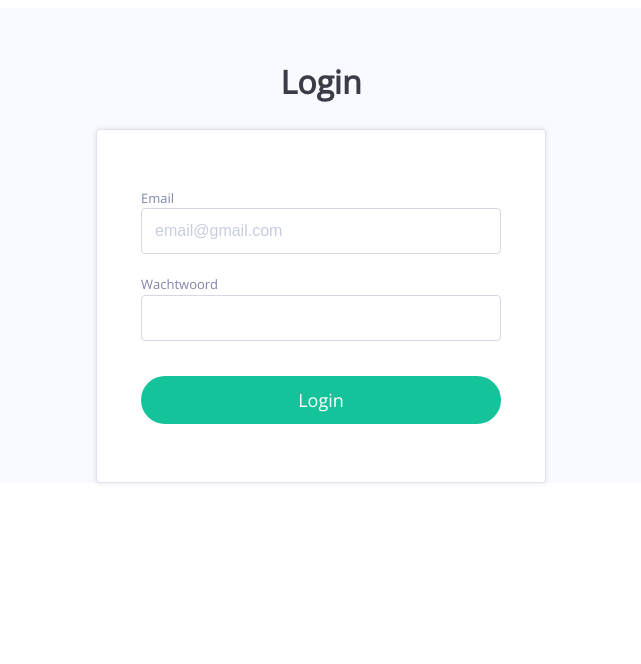
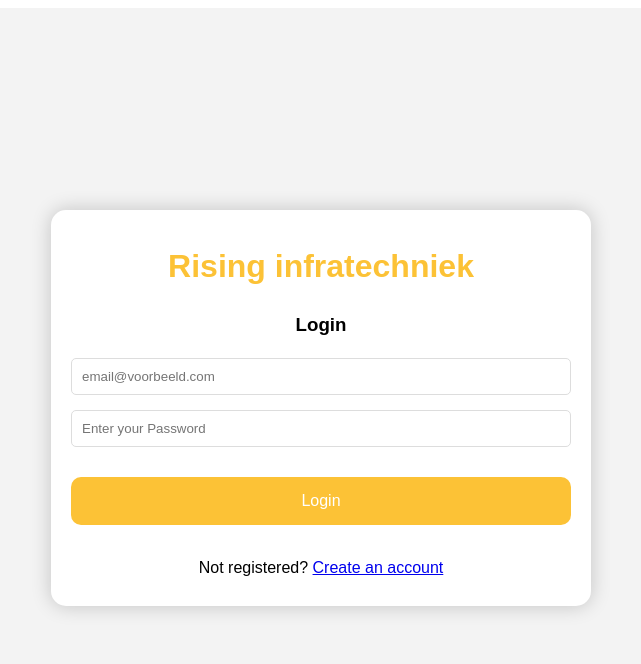
Before and after one commit to DevHelio/risinginfra_CRM, a SvelteKit app: page / in a window 1280 px wide. Shown: the top 664 px of the page, without its empty margins (319-960 px from the left). Built offline with nearby package versions, Linux system fonts and the light colour scheme.

Commit message:
Inlogsysteem update: nieuwe front-end (login pagina)

```diff
--- a/src/routes/+page.svelte
+++ b/src/routes/+page.svelte
@@ -2,113 +2,104 @@
   export let form;
 </script>
 
-<div class="testloginpage">
-  <h1>Login</h1>
-  <form method="POST">
-    <div class="row">
-      <label for="email">Email</label>
+<div class="loginPageWrapper">
+  <div class="main">
+    <h1>Rising infratechniek</h1>
+    <h3>Login</h3>
+    <form method="POST">
+      <label for="first"></label>
       <input
         type="email"
+        id="first"
         name="email"
-        autocomplete="off"
-        placeholder="email@gmail.com"
+        autocomplete="on"
+        placeholder="email@voorbeeld.com"
+        required
       />
-    </div>
-    <div class="row">
-      <label for="password">Wachtwoord</label>
-      <input type="password" name="password" />
-    </div>
-    <button type="submit">Login</button>
-  </form>
+
+      <label for="password"> </label>
+      <input
+        type="password"
+        id="password"
+        name="password"
+        placeholder="Enter your Password"
+        required
+      />
+
+      <div class="wrap">
+        <button type="submit">Login</button>
+      </div>
+    </form>
+    <p>
+      Not registered?
+      <a href="?"> Create an account </a>
+    </p>
+  </div>
 </div>
 
 <style>
-  @import url("https://fonts.googleapis.com/css?family=Open+Sans&display=swap");
+  .loginPageWrapper {
+    display: flex;
+    align-items: center;
+    justify-content: center;
+    font-family: sans-serif;
+    line-height: 1.5;
+    min-height: 100vh;
+    background: #f3f3f3;
+    flex-direction: column;
+    margin: 0;
+  }
 
-  .testloginpage {
-    font-family: "Open Sans", sans-serif;
-    background: #f9faff;
-    color: #3a3c47;
-    line-height: 1.6;
-    display: flex;
-    flex-direction: column;
-    align-items: center;
-    margin: 0;
-    padding: 0;
+  .main {
+    background-color: #fff;
+    border-radius: 15px;
+    box-shadow: 0 0 20px rgba(0, 0, 0, 0.2);
+    padding: 10px 20px;
+    transition: transform 0.2s;
+    width: 500px;
+    text-align: center;
   }
 
   h1 {
-    margin-top: 48px;
+    color: #fcc236;
   }
 
-  form {
-    background: #fff;
-    max-width: 360px;
+  label {
+    display: block;
     width: 100%;
-    padding: 58px 44px;
-    border: 1px solid #e1e2f0;
-    border-radius: 4px;
-    box-shadow: 0 0 5px 0 rgba(42, 45, 48, 0.12);
-    transition: all 0.3s ease;
+    margin-top: 10px;
+    margin-bottom: 5px;
+    text-align: left;
+    color: #555;
+    font-weight: bold;
   }
 
-  .row {
-    display: flex;
-    flex-direction: column;
-    margin-bottom: 20px;
-  }
-
-  .row label {
-    font-size: 13px;
-    color: #8086a9;
-  }
-
-  .row input {
-    flex: 1;
-    padding: 13px;
-    border: 1px solid #d6d8e6;
-    border-radius: 4px;
-    font-size: 16px;
-    transition: all 0.2s ease-out;
-  }
-
-  .row input:focus {
-    outline: none;
-    box-shadow: inset 2px 2px 5px 0 rgba(42, 45, 48, 0.12);
-  }
-
-  .row input::placeholder {
-    color: #c8cddf;
+  input {
+    display: block;
+    width: 100%;
+    margin-bottom: 15px;
+    padding: 10px;
+    box-sizing: border-box;
+    border: 1px solid #ddd;
+    border-radius: 5px;
   }
 
   button {
+    padding: 15px;
+    border-radius: 10px;
+    margin-top: 15px;
+    margin-bottom: 15px;
+    border: none;
+    color: white;
+    cursor: pointer;
+    background-color: #fcc236;
     width: 100%;
-    padding: 12px;
-    font-size: 18px;
-    background: #15c39a;
-    color: #fff;
-    border: none;
-    border-radius: 100px;
-    cursor: pointer;
-    font-family: "Open Sans", sans-serif;
-    margin-top: 15px;
-    transition: background 0.2s ease-out;
+    font-size: 16px;
   }
 
-  button:hover {
-    background: #55d3ac;
-  }
-
-  @media (max-width: 458px) {
-    .testloginpage {
-      margin: 0 18px;
-    }
-
-    form {
-      background: #f9faff;
-      border: none;
-      box-shadow: none;
-      padding: 20px 0;
-    }
+  .wrap {
+    display: flex;
+    justify-content: center;
+    align-items: center;
   }
 </style>
--- a/src/routes/succes.svelte
+++ /dev/null
@@ -1 +0,0 @@
-<h1>U logged in</h1>
--- a/src/routes/succes/+page.svelte
+++ /dev/null
@@ -1 +0,0 @@
-<h1>hi</h1>
--- /dev/null
+++ b/src/routes/view/admin/+page.svelte
@@ -0,0 +1 @@
+<h1>Admin view</h1>
--- /dev/null
+++ b/src/routes/view/beheerder/+page.svelte
@@ -0,0 +1 @@
+<h1>Beheerder view</h1>
--- /dev/null
+++ b/src/routes/view/werker/+page.svelte
@@ -0,0 +1 @@
+<h1>werknemer view</h1>
--- /dev/null
+++ b/src/templates/bodyLogin.css
@@ -0,0 +1,65 @@
+body {
+	display: flex;
+	align-items: center;
+	justify-content: center;
+	font-family: sans-serif;
+	line-height: 1.5;
+	min-height: 100vh;
+	background: #f3f3f3;
+	flex-direction: column;
+	margin: 0;
+}
+
+.main {
+	background-color: #fff;
+	border-radius: 15px;
+	box-shadow: 0 0 20px rgba(0, 0, 0, 0.2);
+	padding: 10px 20px;
+	transition: transform 0.2s;
+	width: 500px;
+	text-align: center;
+}
+
+h1 {
+	color: #FCC236;
+}
+
+label {
+	display: block;
+	width: 100%;
+	margin-top: 10px;
+	margin-bottom: 5px;
+	text-align: left;
+	color: #555;
+	font-weight: bold;
+}
+
+
+input {
+	display: block;
+	width: 100%;
+	margin-bottom: 15px;
+	padding: 10px;
+	box-sizing: border-box;
+	border: 1px solid #ddd;
+	border-radius: 5px;
+}
+
+button {
+	padding: 15px;
+	border-radius: 10px;
+	margin-top: 15px;
+	margin-bottom: 15px;
+	border: none;
+	color: white;
+	cursor: pointer;
+	background-color: #FCC236;
+	width: 100%;
+	font-size: 16px;
+}
+
+.wrap {
+	display: flex;
+	justify-content: center;
+	align-items: center;
+}
```
Also changed, not shown: src/routes/+page.server.ts (+5 -2 lines), src/templates/login.html (added, +47 -0 lines).
